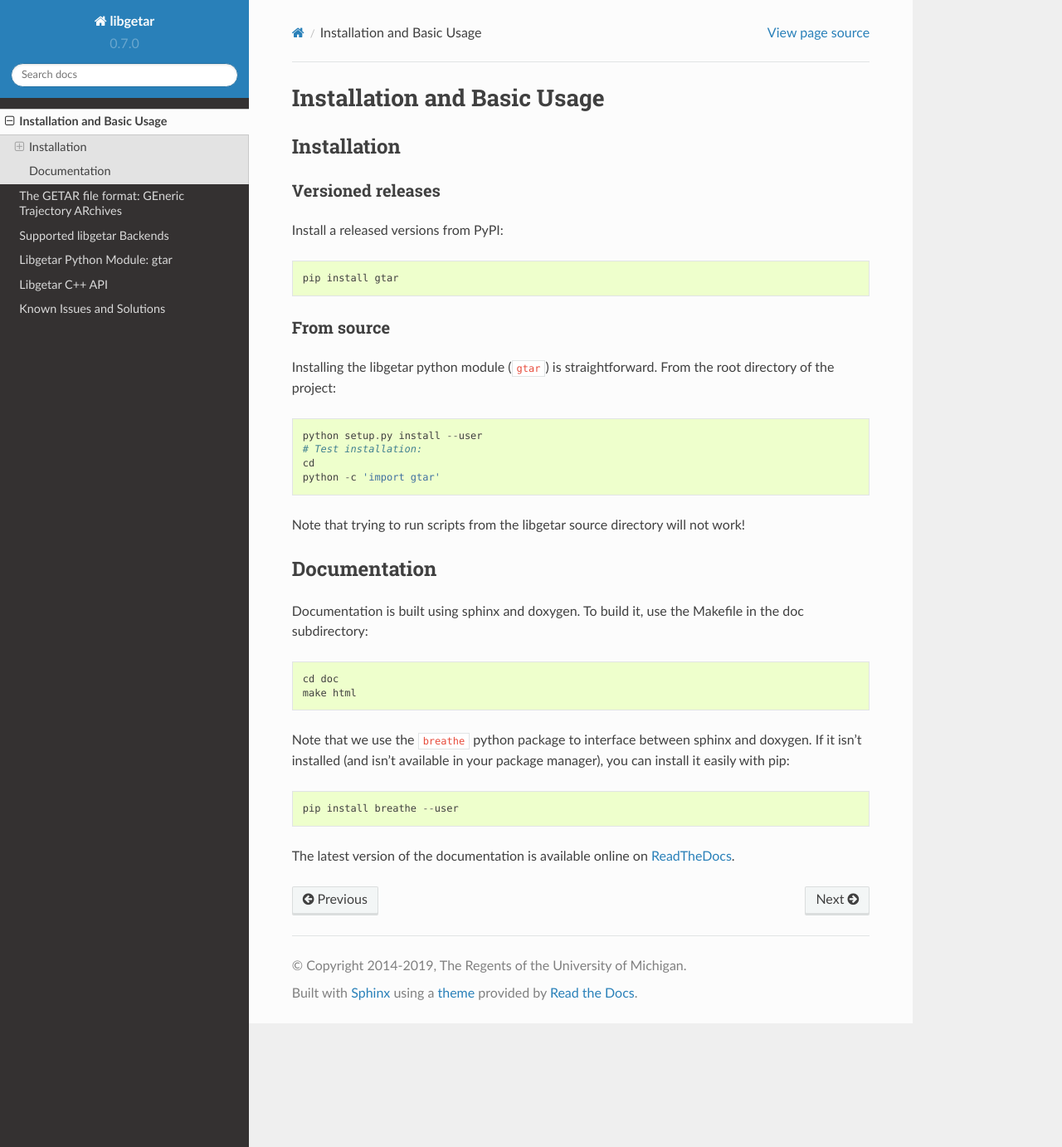
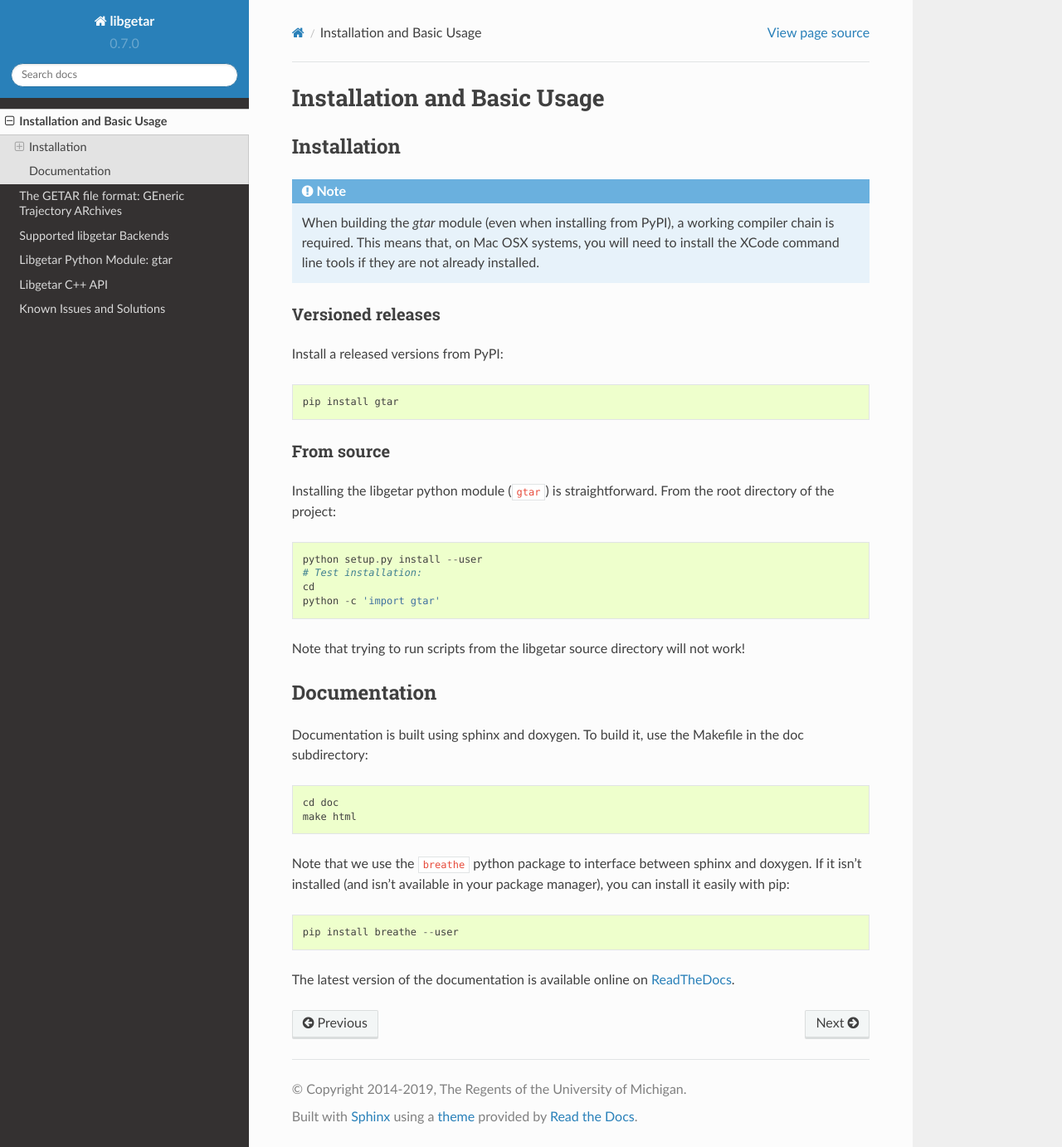
Before and after one commit to glotzerlab/libgetar, a Sphinx documentation site: the page built from doc/source/inst.rst, in a window 1280 px wide and 1382 px high. Shown: the whole window at 83% size. Built offline with Sphinx 7.4.7 and the Read the Docs theme 2.0.0, drawn with Linux system fonts in a browser that asks for light colours.

Commit message:
Add note about xcode tools in installation documentation

```diff
--- a/doc/source/inst.rst
+++ b/doc/source/inst.rst
@@ -4,6 +4,13 @@ Installation and Basic Usage
 
 Installation
 ============
+
+.. note::
+
+   When building the `gtar` module (even when installing from PyPI), a
+   working compiler chain is required. This means that, on Mac OSX
+   systems, you will need to install the XCode command line tools if
+   they are not already installed.
 
 Versioned releases
 ------------------
```
